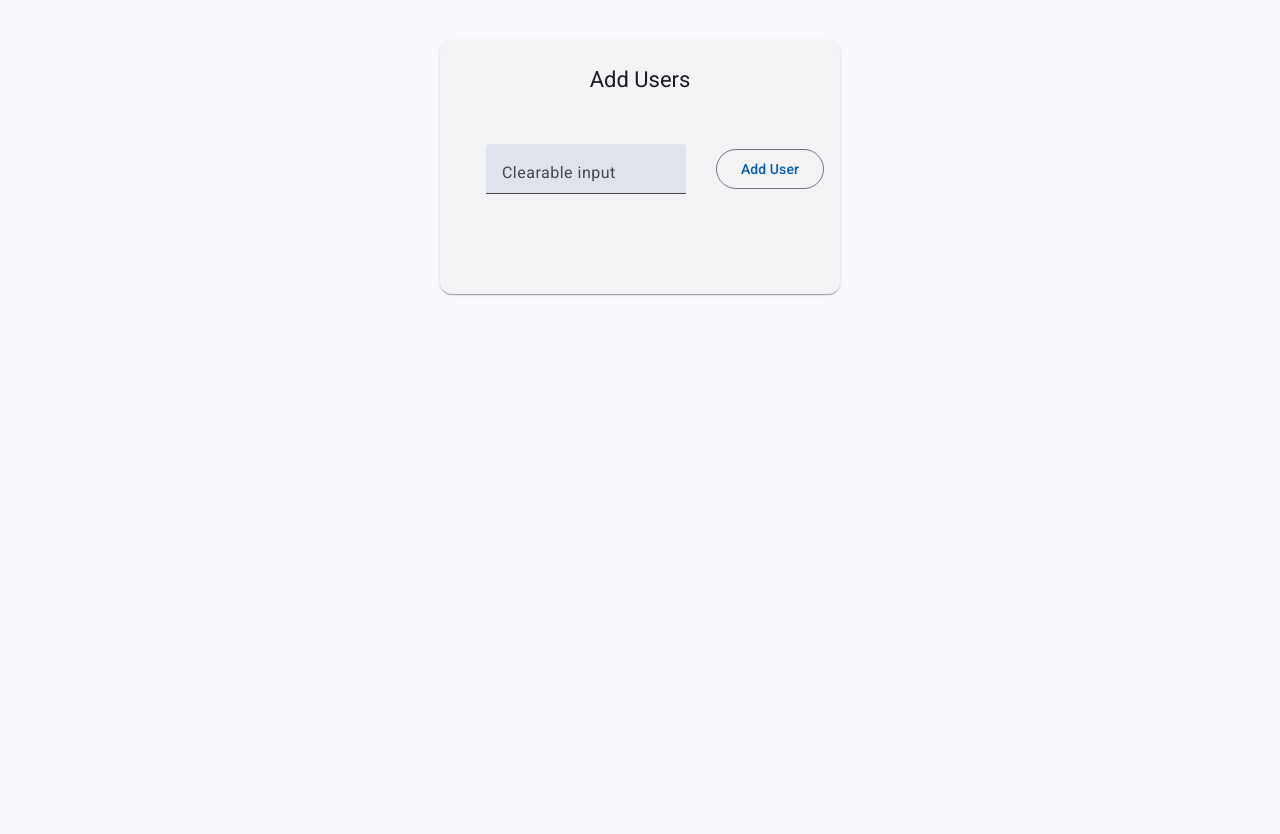
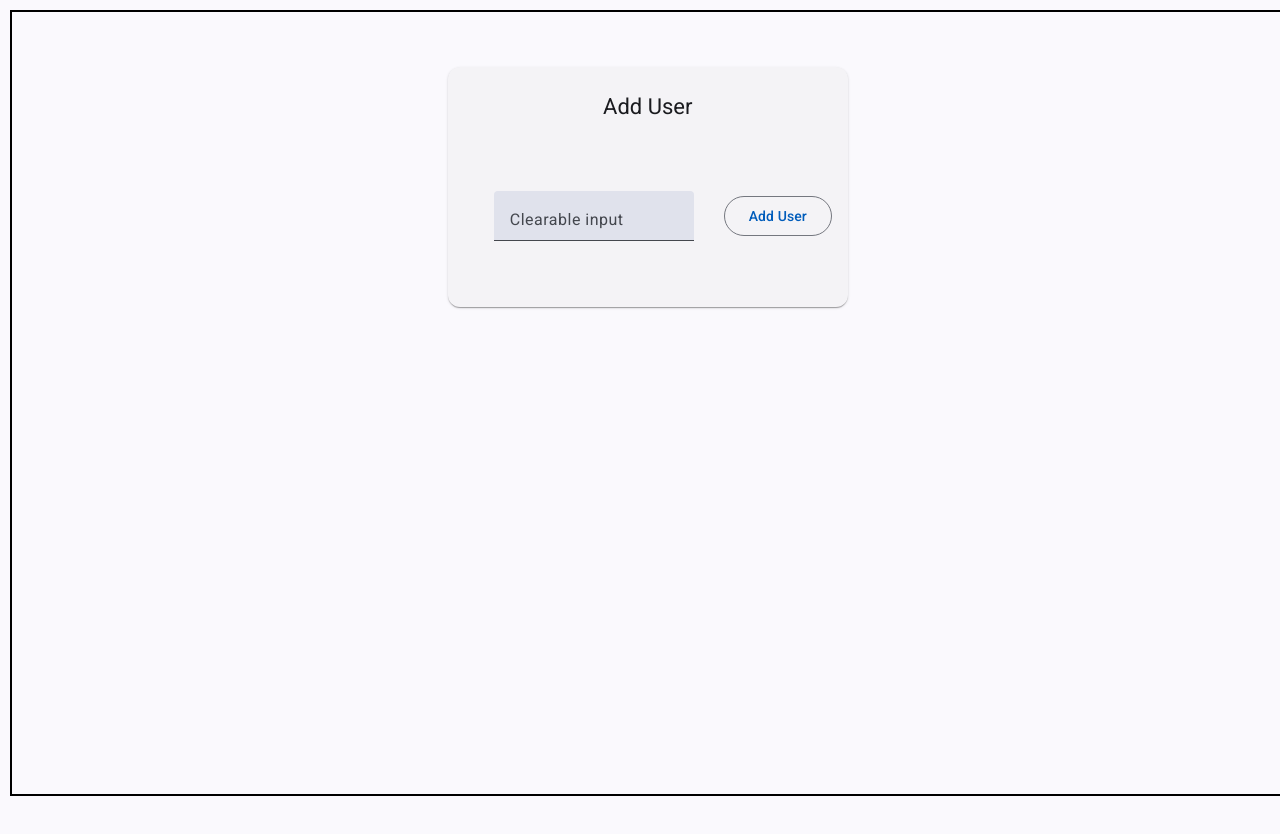
Before and after one commit to meghanachowdaryvelaga/Splitwise, an Angular app: page / in a window 1280 px wide. Shown: the top 834 px of the page. After the commit the page ends 810 px from the top, so only its background shows below. Built offline with nearby package versions, Linux system fonts and the light colour scheme.

Commit message:
changes done in show-users-list branch

```diff
--- a/src/app/app.html
+++ b/src/app/app.html
@@ -1 +1 @@
-<app-user-list></app-user-list>
+<app-home-page></app-home-page>
--- a/src/app/app.ts
+++ b/src/app/app.ts
@@ -2,10 +2,11 @@ import { Component, signal } from '@angular/core';
 import { RouterOutlet } from '@angular/router';
 import { AddUser } from "../components/add-user/add-user";
 import { UserList } from '../components/user-list/user-list';
+import { HomePage } from "../components/home-page/home-page";
 
 @Component({
   selector: 'app-root',
-  imports: [RouterOutlet, AddUser, UserList],
+  imports: [RouterOutlet, AddUser, UserList, HomePage],
   templateUrl: './app.html',
   styleUrl: './app.css'
 })
--- a/src/components/add-user/add-user.css
+++ b/src/components/add-user/add-user.css
@@ -1,6 +1,16 @@
+.user-card{
+  width: 400px;
+  margin: 40px auto;
+}
 .center-align{
   display: flex;
-  padding: 20px;
+  padding: 40px;
+  align-items: center;
+  flex-direction:column;
+}
+.title-center{
+  margin-top: 10px;
+  justify-content: center;
 }
 .flex-parent{
   display: flex;
--- a/src/components/add-user/add-user.html
+++ b/src/components/add-user/add-user.html
@@ -1,4 +1,8 @@
-<div class="center-align">
+<mat-card class="user-card">
+  <mat-card-header class="title-center">
+    <mat-card-title>Add User</mat-card-title>
+  </mat-card-header>
+<mat-card-content class="center-align">
    <div class="flex-parent">
        <mat-form-field class="example-form-field" >
          <mat-label>Clearable input</mat-label>
@@ -13,5 +17,6 @@
        <div class="example-button-row">
          <button matButton="outlined" (click)="addUser()">Add User</button>
        </div>
-    </div>
-</div>
+   </div>
+</mat-card-content>
+</mat-card>
--- a/src/components/home-page/home-page.css
+++ b/src/components/home-page/home-page.css
@@ -0,0 +1,7 @@
+.home-page-container{
+  border: 2px solid black;
+  margin: 10px;
+  padding: 15px;
+  width:97%;
+  height: 94%;
+}
--- a/src/components/home-page/home-page.html
+++ b/src/components/home-page/home-page.html
@@ -1 +1,4 @@
-<p>home-page works!</p>
+<div class="home-page-container">
+<app-add-user (userAdded)="onUserAdded($event)"></app-add-user>
+<app-user-list [users]="user"></app-user-list>
+</div>
--- a/src/components/home-page/home-page.ts
+++ b/src/components/home-page/home-page.ts
@@ -1,11 +1,17 @@
 import { Component } from '@angular/core';
+import { UserList } from "../user-list/user-list";
+import { AddUser } from "../add-user/add-user";
 
 @Component({
   selector: 'app-home-page',
-  imports: [],
+  imports: [UserList, AddUser],
   templateUrl: './home-page.html',
   styleUrl: './home-page.css',
 })
 export class HomePage {
 
+  user: string[] = [];
+  onUserAdded(username: string) {
+    this.user.push(username);
+  }
 }
--- a/src/components/user-list/user-list.css
+++ b/src/components/user-list/user-list.css
@@ -1,17 +1,5 @@
-.user-card{
-  width: 400px;
-  margin: 40px auto;
+.value-align{
+  display: flex;
+  flex-direction: column;
+  align-items: center;
 }
-.title-center{
-  margin-top: 10px;
-  justify-content: center;
-}
-.center-align {
-  display: flex;
-  align-items: center;
-  flex-direction:column;
-}
-.value-align{
-  text-align: left;
-  width: 100%;
-}
--- a/src/components/user-list/user-list.html
+++ b/src/components/user-list/user-list.html
@@ -1,13 +1,5 @@
-<mat-card class="user-card">
-  <mat-card-header class="title-center">
-    <mat-card-title>Add Users</mat-card-title>
-  </mat-card-header>
-<mat-card-content class = "center-align">
-<app-add-user (userAdded) ="onUserAdded($event)" ></app-add-user>
 <ol class="value-align">
   <li *ngFor="let user of users">
     {{user}}
   </li>
 </ol>
-</mat-card-content>
-</mat-card>
--- a/src/components/user-list/user-list.ts
+++ b/src/components/user-list/user-list.ts
@@ -1,19 +1,13 @@
-import { Component } from '@angular/core';
-import { AddUser } from "../add-user/add-user";
+import { Component, Input } from '@angular/core';
 import { CommonModule } from '@angular/common';
-import { MatCardContent, MatCard, MatCardHeader, MatCardTitle } from "@angular/material/card";
 
 @Component({
   selector: 'app-user-list',
   standalone: true,
-  imports: [AddUser, CommonModule, MatCardContent, MatCard, MatCardHeader, MatCardTitle],
+  imports: [CommonModule],
   templateUrl: './user-list.html',
   styleUrls: ['./user-list.css'],
 })
 export class UserList {
-  users: string[] = [];
-
-  onUserAdded(userName: string) {
-    this.users.push(userName);
-  }
+  @Input()users: string[] = [];
 }
```
